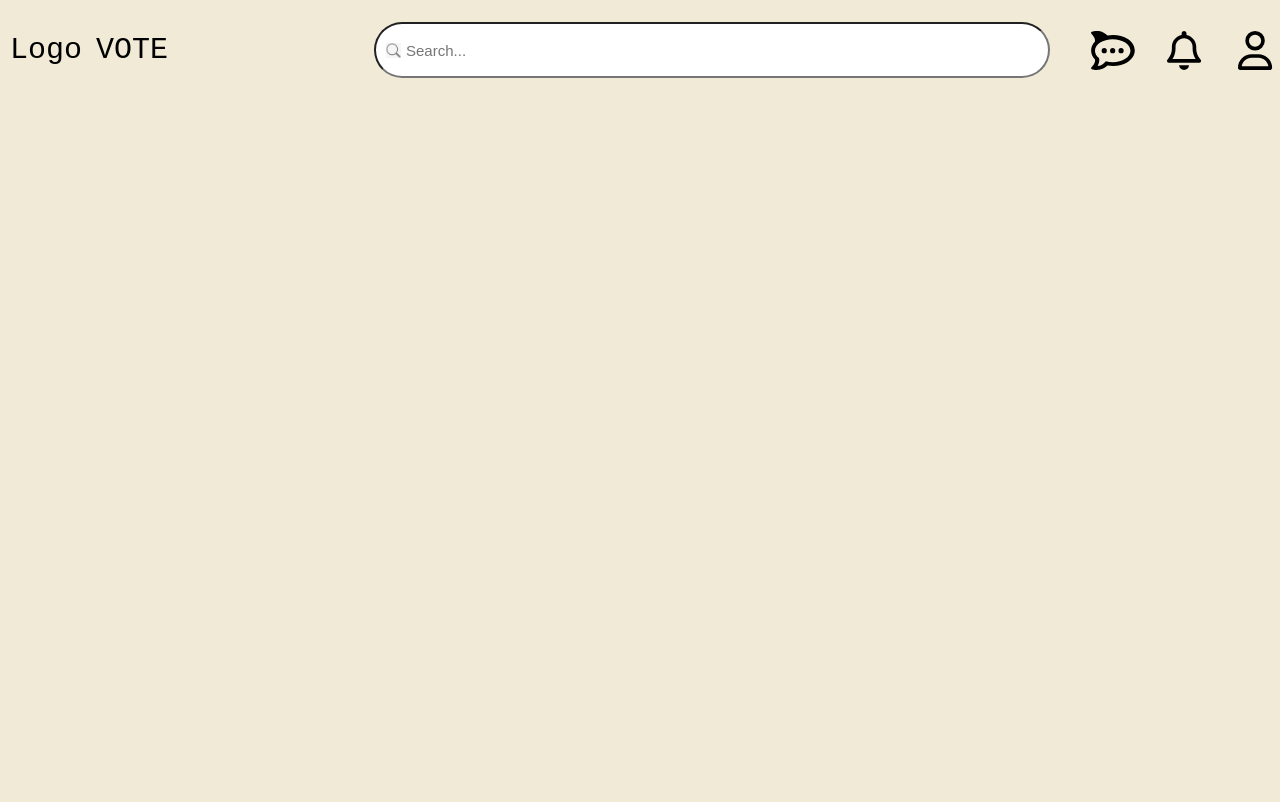
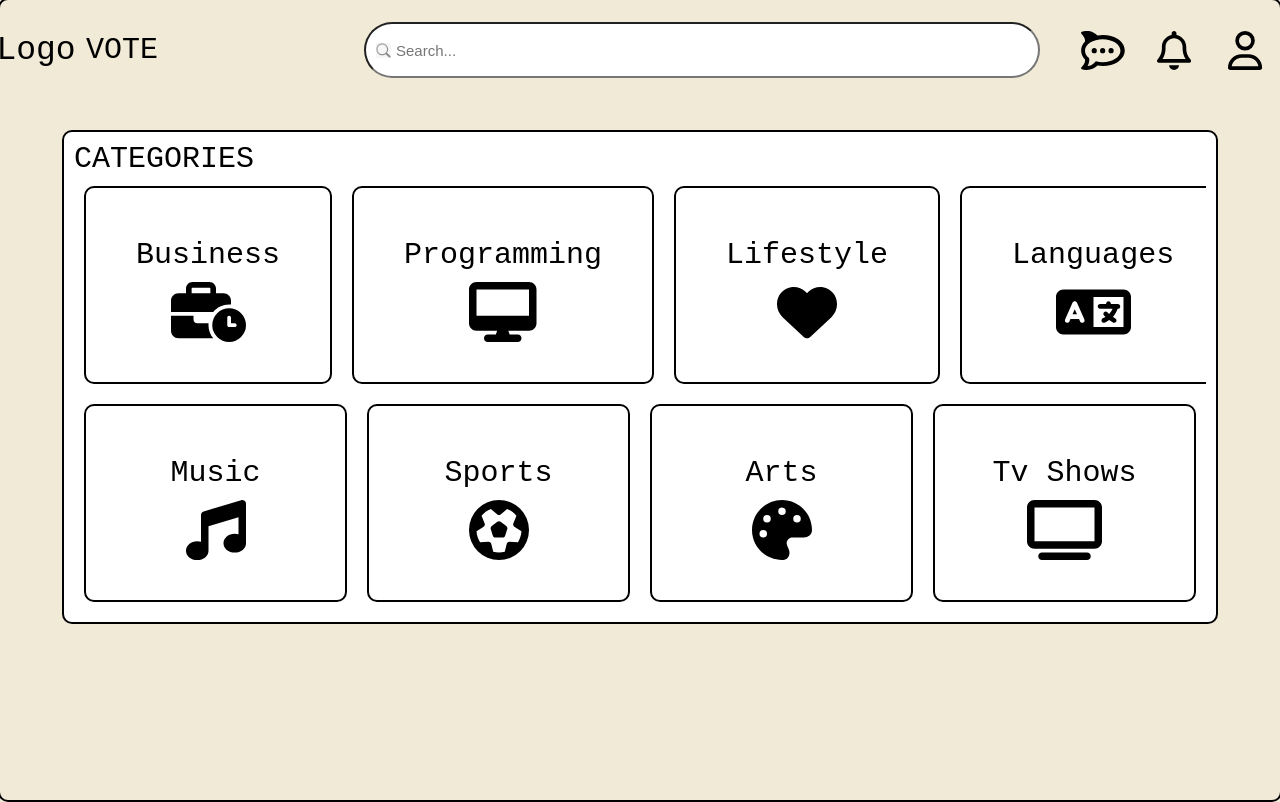
Before and after one commit to Kitkamseng/FinalYearProject, a React (Create React App) app: page / in a window 1280 px wide. Built offline with nearby package versions, Linux system fonts and the light colour scheme.

Commit message:
Home Page Catergory Base Done

```diff
--- a/src/pages/HomePage.css
+++ b/src/pages/HomePage.css
@@ -0,0 +1,125 @@
+.main-container{
+    border-color: black;
+    border-width: 2px;
+    border-style: solid;
+
+    width: 100%;
+    height: 100%;
+
+    background-color: #F0EAD6;
+
+    display: flex;
+    flex-direction: column;
+    align-items: center;
+
+}
+
+.cat-container{
+    border-color: black;
+    border-width: 2px;
+    border-style: solid;
+    border-radius: 10px;
+
+    background-color: white;
+
+    width: 90%;
+
+    margin-top: 30px;
+
+}
+
+.cat-title{
+    font-size: 30px;
+
+    margin: 10px;
+}
+
+.cat-boxes{
+    /* border-color: black;
+    border-width: 2px;
+    border-style: solid; */
+
+    display: flex;
+    /* margin: 20px; */
+
+    overflow: auto;
+
+}
+
+.box{
+    border-color: black;
+    border-width: 2px;
+    border-style: solid;
+    border-radius: 10px;
+
+    margin: 10px;
+    padding: 40px;
+
+    display: flex;
+    flex-direction: column;
+    align-items: center;
+    justify-content: center;
+
+    width: 25%;
+    transition: transform 0.3s;
+
+}
+
+.box:hover{
+    transform: scale(1.1);
+    transition-delay: 0.1s;
+}
+
+.box-title{
+    /* border-color: black;
+    border-width: 2px;
+    border-style: solid; */
+
+    font-size: 30px;
+
+    padding: 10px;
+
+    display: flex;
+    align-items: center;
+    justify-content: center;
+
+}
+
+.box-icon{
+    /* border-color: black;
+    border-width: 2px;
+    border-style: solid; */
+
+    /* margin: 10px; */
+
+    display: flex;
+    align-items: center;
+    justify-content: center;
+
+}
+
+
+
+
+
+
+
+
+
+
+
+
+/*===================================Media===================================*/
+@media (max-width: 600px) {
+
+    .cat-boxes {
+        overflow-x: scroll;
+        white-space: nowrap;
+      }
+
+    .box{
+        min-width: 150px;
+        display: inline-block;
+        vertical-align: top;
+    }
+}
--- a/src/pages/HomePage.jsx
+++ b/src/pages/HomePage.jsx
@@ -1,11 +1,101 @@
 import React from "react";
 import './HomePage.css';
 import Header from './../components/Header';
+import { useNavigate } from "react-router-dom";
+import { FontAwesomeIcon } from '@fortawesome/react-fontawesome';
+import { faBusinessTime, faDesktop, faHeart, faLanguage, faMusic, faFutbol, faPalette, faTv } from '@fortawesome/free-solid-svg-icons';
+
+
 
 function HomePage(){
+
+    let navigate = useNavigate();
+
+    const handleCatBox = () => {
+        navigate('/signup');
+    }
+
     return(
         <>
-        <Header />
+
+        <div className="main-container">
+            <Header />
+            <div className="cat-container">
+                <div className="cat-title">
+                    CATEGORIES
+                    <div className="cat-boxes">
+                        <div className="box" onClick={handleCatBox}>
+                            <div className="box-title">
+                                Business
+                            </div>
+                            <div className="box-icon">
+                                <FontAwesomeIcon icon={faBusinessTime} size="2x"/>
+                            </div>
+                        </div>
+                        <div className="box" onClick={handleCatBox}>
+                            <div className="box-title">
+                                Programming
+                            </div>
+                            <div className="box-icon">
+                                <FontAwesomeIcon icon={faDesktop}  size="2x" />
+                            </div>
+                        </div>
+                        <div className="box" onClick={handleCatBox}>
+                            <div className="box-title">
+                                Lifestyle
+                            </div>
+                            <div className="box-icon">
+                                <FontAwesomeIcon icon={faHeart} size="2x"/>
+                            </div>
+                        </div>
+                        <div className="box" onClick={handleCatBox}>
+                            <div className="box-title">
+                                Languages
+                            </div>
+                            <div className="box-icon">
+                                <FontAwesomeIcon icon={faLanguage} size="2x"/>
+                            </div>
+                        </div>
+                    </div>
+                    <div className="cat-boxes">
+                        <div className="box" onClick={handleCatBox}>
+                            <div className="box-title">
+                                Music
+                            </div>
+                            <div className="box-icon">
+                                <FontAwesomeIcon icon={faMusic} size="2x"/>
+                            </div>
+                        </div>
+                        <div className="box" onClick={handleCatBox}>
+                            <div className="box-title">
+                                Sports
+                            </div>
+                            <div className="box-icon">
+                                <FontAwesomeIcon icon={faFutbol} size="2x"/>
+                            </div>
+                        </div>
+                        <div className="box" onClick={handleCatBox}>
+                            <div className="box-title">
+                                Arts
+                            </div>
+                            <div className="box-icon">
+                                <FontAwesomeIcon icon={faPalette} size="2x" />
+                            </div>
+                        </div>
+                        <div className="box" onClick={handleCatBox}>
+                            <div className="box-title">
+                                Tv Shows
+                            </div>
+                            <div className="box-icon">
+                                <FontAwesomeIcon icon={faTv} size="2x" />
+                            </div>
+                        </div>
+                    </div>
+
+                </div>
+
+            </div>
+        </div>
         </>
 
     );
```
